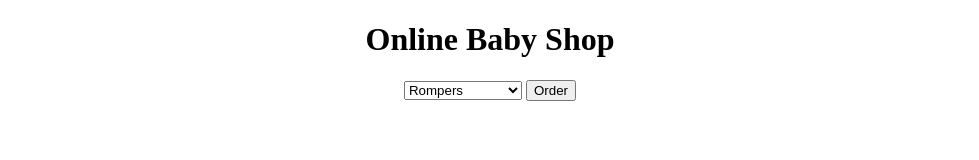
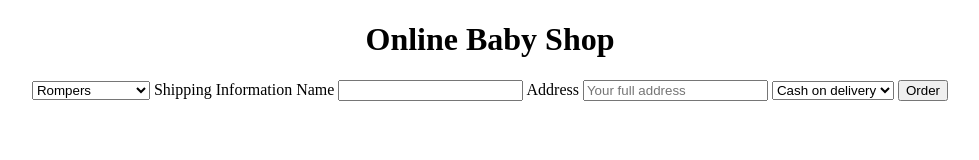
Before and after one commit to RosemaryOjwang/Online-Marketplace, a plain HTML site: page index.html in a window 1280 px wide. Shown: the whole page, without its empty margins (150-1129 px from the left). Drawn offline with Linux system fonts and the light colour scheme.

Commit message:
add shipping and payment info

```diff
--- a/index.html
+++ b/index.html
@@ -24,6 +24,16 @@
             <option calue="Vests">Vests</option>
             <option value="baby Walker">Baby walker</option>
         </select>
+        Shipping Information
+        <label for="name">Name</label>
+        <input type="text" placeholer="Your full name" id="name">
+        <label for="address">Address</label>
+        <input type="text" placeholder="Your full address" id="address">
+        <select>
+            <option value="cash on delivery">Cash on delivery</option>
+            <option value="mpesa">Mpesa</option>
+            <option value="credit card">Credit Card</option>
+        </select>
         <button type="submit">Order</button>
     </form>
 
```
